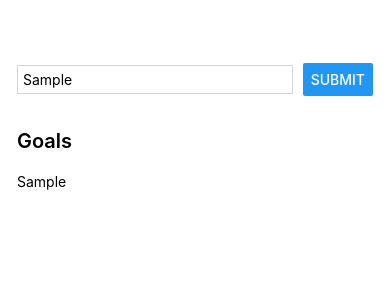
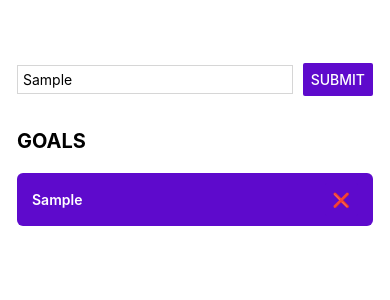
Before and after one commit to FortunateOmonuwa/Goal-Tracker, a React Native app: screen / in a window 390 px wide. Both pictures are taken after typing "Sample" into the empty fields and a click on the button "SUBMIT". Shown: the top 300 px of the page. Built offline with nearby package versions, Linux system fonts and the light colour scheme.

Commit message:
add delete

```diff
--- a/App.js
+++ b/App.js
@@ -1,11 +1,15 @@
 import { StatusBar } from "expo-status-bar";
-import { StyleSheet, Text, TextInput, View } from "react-native";
+import { StyleSheet, Text, TextInput, View, ScrollView } from "react-native";
 import Input from "./custom/GoalInput";
 import Submit from "./custom/SubmitButton";
 import Goals from "./custom/Goals";
 import { useState } from "react";
+//import { v4 as uuidv4 } from "uuid";
 export default function App() {
-  const [input, setInput] = useState("");
+  const [input, setInput] = useState({
+    id: "",
+    text: "",
+  });
   const [goals, setGoals] = useState([]);
   const hangleInput = (e) => {
     //console.log(e);
@@ -13,7 +17,19 @@ export default function App() {
   };
   const handleSubmit = () => {
     console.log(input);
+    const [id, text] = input;
+    const newInput = {
+      //id: uuidv4(),
+      text: input.text,
+    };
     setGoals((prevGoals) => [...prevGoals, input]);
+
+    setInput({ id: "", text: "" });
+  };
+
+  const handleDelete = (goal) => {
+    //console.log(goal);
+    setGoals((items) => items.filter((item) => item !== goal));
   };
   return (
     <View style={styles.container}>
@@ -21,12 +37,12 @@ export default function App() {
         <Input
           placeholder="enter your goal"
           onChangeText={hangleInput}
-          //value={input}
+          value={input.text}
         />
         <Submit title="submit" onClick={handleSubmit} />
       </View>
       <View style={styles.goals}>
-        <Goals goals={goals} />
+        <Goals goals={goals} deleteGoal={handleDelete} />
       </View>
     </View>
   );
@@ -58,5 +74,6 @@ const styles = StyleSheet.create({
   },
   goals: {
     flex: 3.7,
+    width: "100%",
   },
 });
--- a/custom/GoalInput.jsx
+++ b/custom/GoalInput.jsx
@@ -6,7 +6,7 @@ const Input = ({ placeholder, onChangeText, value }) => {
       placeholder={placeholder}
       style={styles.input}
       onChangeText={onChangeText}
-      //value={value}
+      defaultValue={value}
     />
   );
 };
--- a/custom/GoalItems.jsx
+++ b/custom/GoalItems.jsx
@@ -1,9 +1,29 @@
-import { Text, View } from "react-native";
+import { Text, View, StyleSheet, Button, ScrollView } from "react-native";
 //import CheckBox from "@react-native-community/";
 
 //import React, { useState } from "react";
-const Items = () => {
-  return <View></View>;
+const Items = ({ goal, deleteGoal }) => {
+  return (
+    <ScrollView style={{ width: "100%" }}>
+      <View key={goal} style={styles.items}>
+        <Text style={{ color: "#fff", fontWeight: "600" }}>{goal}</Text>
+        <Button title="❌" color={"#5e0acc"} onPress={deleteGoal} />
+      </View>
+    </ScrollView>
+  );
 };
 
+const styles = StyleSheet.create({
+  items: {
+    borderRadius: 6,
+    backgroundColor: "#5e0acc",
+    color: "#fff",
+    padding: 10,
+    paddingHorizontal: 15,
+    display: "flex",
+    flexDirection: "row",
+    justifyContent: "space-between",
+    alignItems: "center",
+  },
+});
 export default Items;
--- a/custom/Goals.jsx
+++ b/custom/Goals.jsx
@@ -1,21 +1,23 @@
-import { View, Text, StyleSheet } from "react-native";
-//import Items from "./GoalItems";
-const Goals = ({ goals }) => {
+import { View, Text, StyleSheet, ScrollView } from "react-native";
+import Items from "./GoalItems";
+const Goals = ({ goals, deleteGoal }) => {
   const goalItems = goals.map((goal) => {
-    return <Text key={goal}>{goal}</Text>;
+    return <Items key={goal} goal={goal} deleteGoal={deleteGoal} />;
   });
   return (
-    <View style={styles.container}>
+    <ScrollView style={styles.container}>
       <Text style={styles.header}>Goals</Text>
       <View style={styles.Items}>{goalItems}</View>
-    </View>
+    </ScrollView>
   );
 };
 
 const styles = StyleSheet.create({
   header: {
     fontSize: 20,
-    fontWeight: "600",
+    fontWeight: "700",
+    textTransform: "uppercase",
+    paddingBottom: 20,
   },
   container: {
     gap: 20,
--- a/custom/SubmitButton.jsx
+++ b/custom/SubmitButton.jsx
@@ -1,7 +1,7 @@
 import { Button, StyleSheet } from "react-native";
 
 const Submit = ({ title, onClick }) => {
-  return <Button title={title} onPress={onClick} />;
+  return <Button title={title} onPress={onClick} color={"#5e0acc"} />;
 };
 
 export default Submit;
--- a/package.json
+++ b/package.json
@@ -13,7 +13,8 @@
     "expo": "~49.0.15",
     "expo-status-bar": "~1.6.0",
     "react": "18.2.0",
-    "react-native": "0.72.6"
+    "react-native": "0.72.6",
+    "uuid": "^9.0.1"
   },
   "devDependencies": {
     "@babel/core": "^7.20.0"
```
Also changed, not shown: 1 other file (tests, documents, lock files or other folders).
